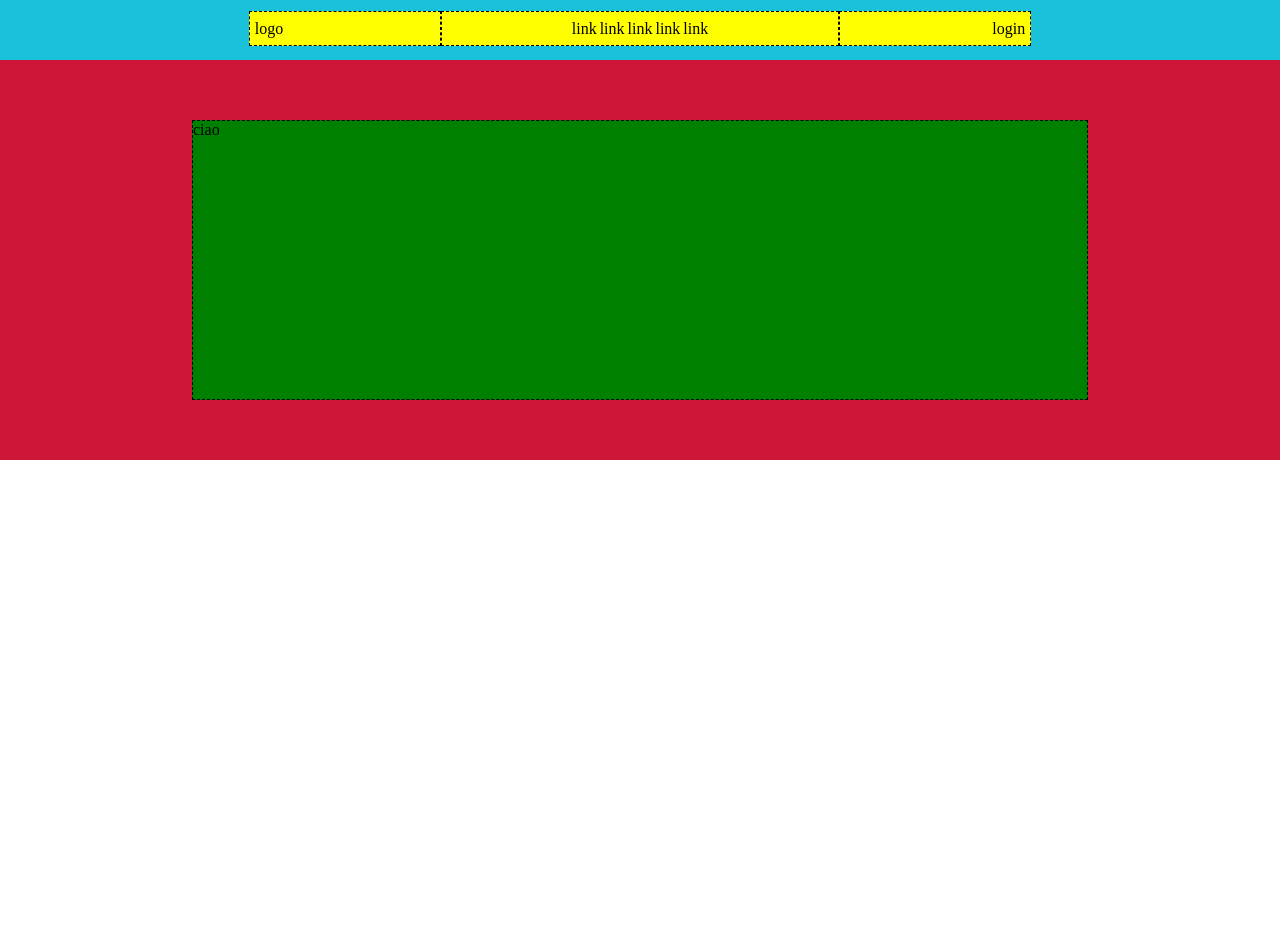
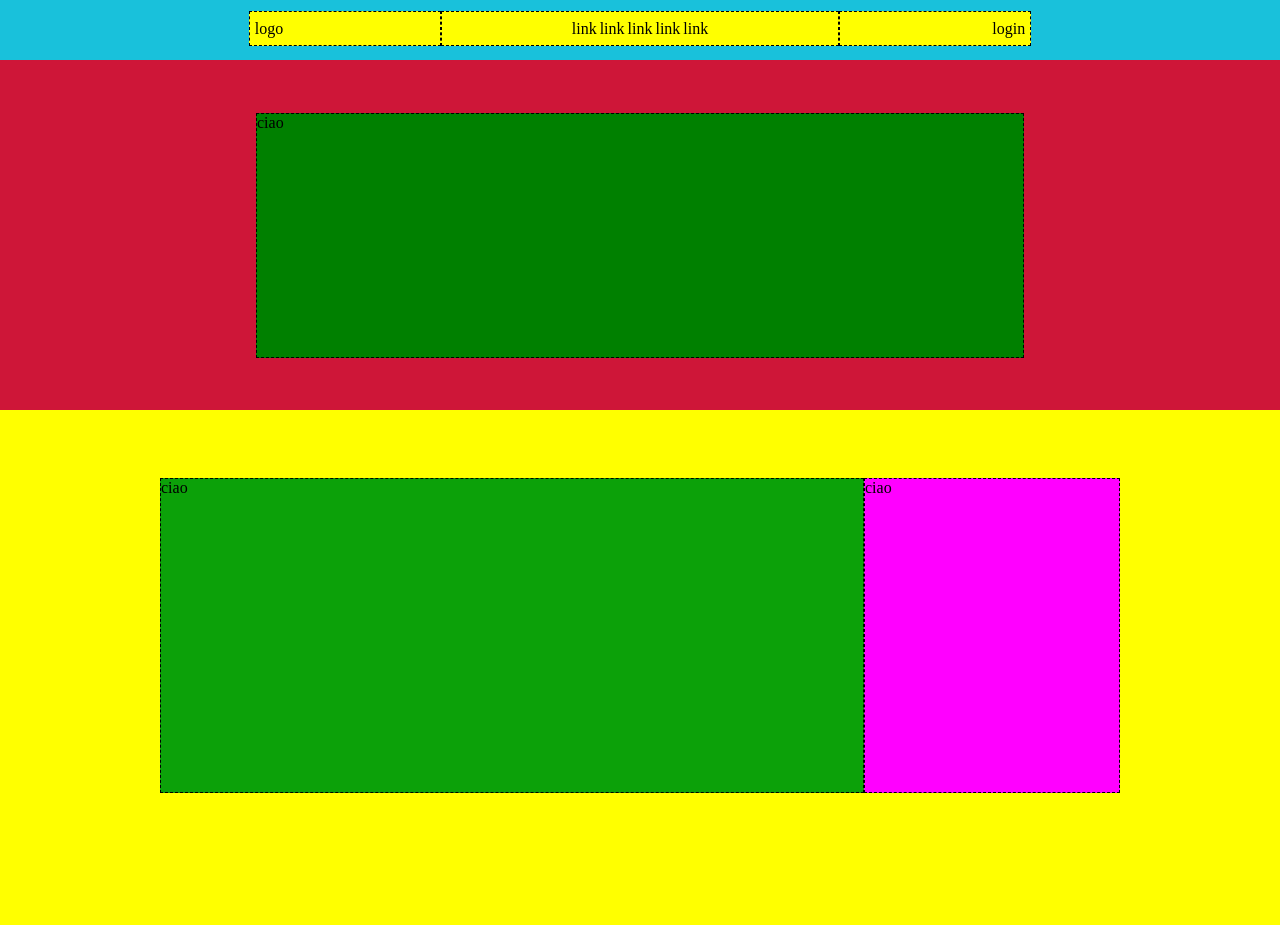
Before and after one commit to michelangelomancini4/htmlcss-struttura-discord, a plain HTML site: page index.html in a window 1280 px wide. Shown: the top 925 px of the page. Before the commit the page ends 800 px from the top, so only its background shows below. Drawn offline with Linux system fonts and the light colour scheme.

Commit message:
finish macrosezione 2

```diff
--- a/css/style.css
+++ b/css/style.css
@@ -65,7 +65,7 @@ ul{
  /* regole macrosezione 1 */
 .jumbotron{
     background-color: rgb(206, 22, 56);
-    height: 400px;
+    height: 350px;
     display: flex;
     justify-content: center;
     align-items: center;
@@ -73,7 +73,32 @@ ul{
 .jumbotron div{
     background-color: green;
     height: 70%;
-    width: 70%;
+    width: 60%;
     border: 1px solid black;
     border-style: dashed;
 }
+/* regole macrosezione 2 */
+.macrosezione2{
+    background-color: yellow;
+    height: 450px;
+    display: flex;
+    justify-content: center;
+    align-items: center;
+}
+
+.macrosezione2 span{
+    height: 70%;
+    border: 1px solid black;
+    border-style: dashed;
+   }
+
+.macrosezione2 :first-child{
+    background-color: rgb(12, 161, 9);
+    flex-basis: 55%;
+}
+.macrosezione2 :last-child {
+    background-color: fuchsia;
+    flex-basis: 20%;
+
+}
+/* macrosezione3 */
--- a/index.html
+++ b/index.html
@@ -36,12 +36,24 @@
 
         </div>
         <!-- macrosezione 2-->
-        <div></div>
+        <div class="macrosezione2">
+            <span>ciao</span>
+            <span>ciao</span>
+
+        </div>
         <!-- macrosezione 3-->
-        <div></div>
+        <div class="macrosezione2">
+            <span>ciao</span>
+            <span>ciao</span>
+
+        </div>
         <!-- macrosezione 4-->
-        <div></div>
-        <!-- macrosezione 5-->
+        <div class="macrosezione2">
+            <span>ciao</span>
+            <span>ciao</span>
+
+        </div>
+        <!-- macrosezione 5 simile alla 1-->
         <div></div>
         <!-- macrosezione 6-->
         <div></div>
```
